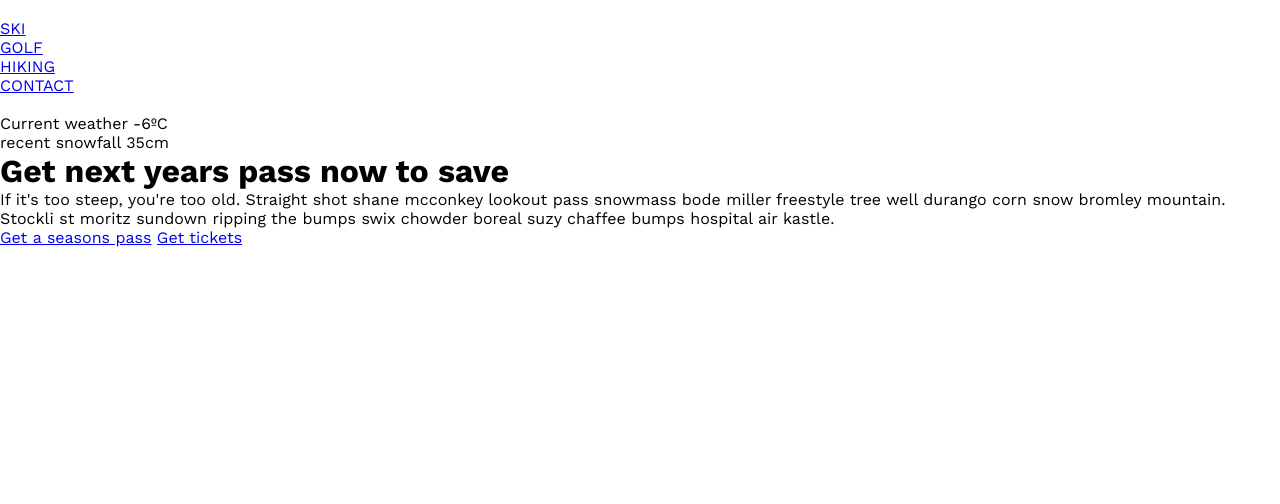
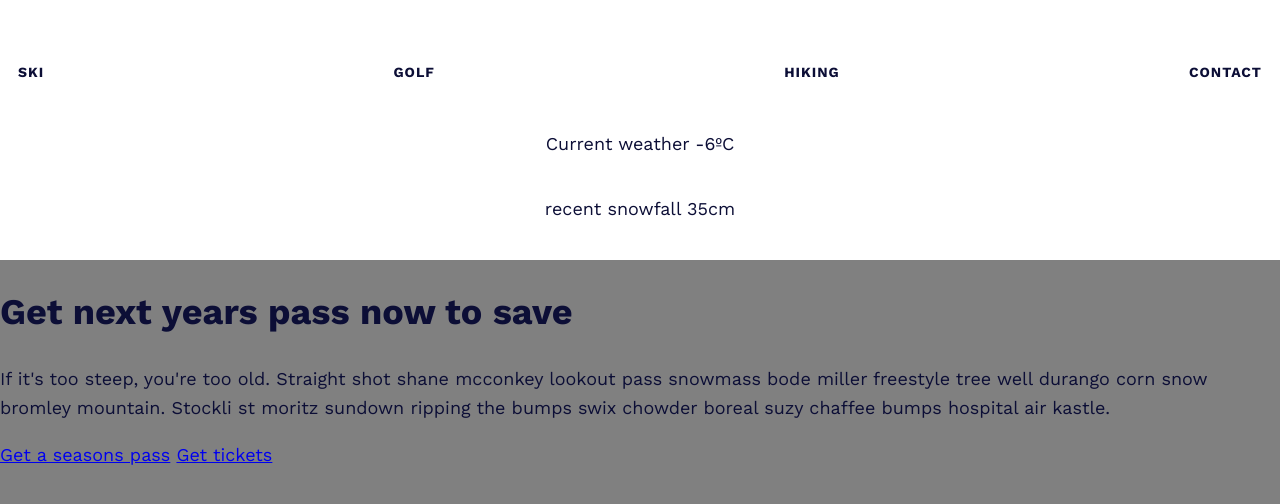
Before and after one commit to Khalidltf/design--figma, a plain HTML site: page index.html in a window 1280 px wide. Drawn offline with nearby package versions, Linux system fonts and the light colour scheme.

Commit message:
css style

```diff
--- a/css/main.css
+++ b/css/main.css
@@ -1,10 +1,55 @@
-* {
-  margin: 0;
-  padding: 0;
+:root {
+  --clr-primary: #f70058;
+  --clr-dark: #0c0e36;
+  --clr-light: #fff;
+  --fw-normal: 400;
+  --fw-bold: 700;
+  --fw-black: 900;
+  --grid: 1fr;
+}
+
+*,
+*::after,
+*::before {
   box-sizing: border-box;
 }
+
 body {
+  margin: 0;
   font-family: "Work Sans", sans-serif;
-  /* font-weight: <weight>; */
-  /* font-style: normal; */
+  font-size: 1.125rem;
+  color: var(--clr-dark);
+  line-height: 1.6;
+  background: gray;
 }
+
+header {
+  background-color: var(--clr-light);
+  padding: 1em;
+  text-align: center;
+}
+
+.nav__list {
+  display: flex;
+  justify-content: space-between;
+
+  margin: 0;
+  margin-top: 1em;
+  padding: 0;
+
+  list-style: none;
+  font-size: 14px;
+  text-transform: uppercase;
+  letter-spacing: 1px;
+  font-weight: var(--fw-bold);
+}
+
+.nav__link {
+  text-decoration: none;
+  color: inherit;
+}
+
+.weather {
+  display: grid;
+  grid-template-columns: min-content, 1fr;
+}
```
Also changed, not shown: 1 other file.
